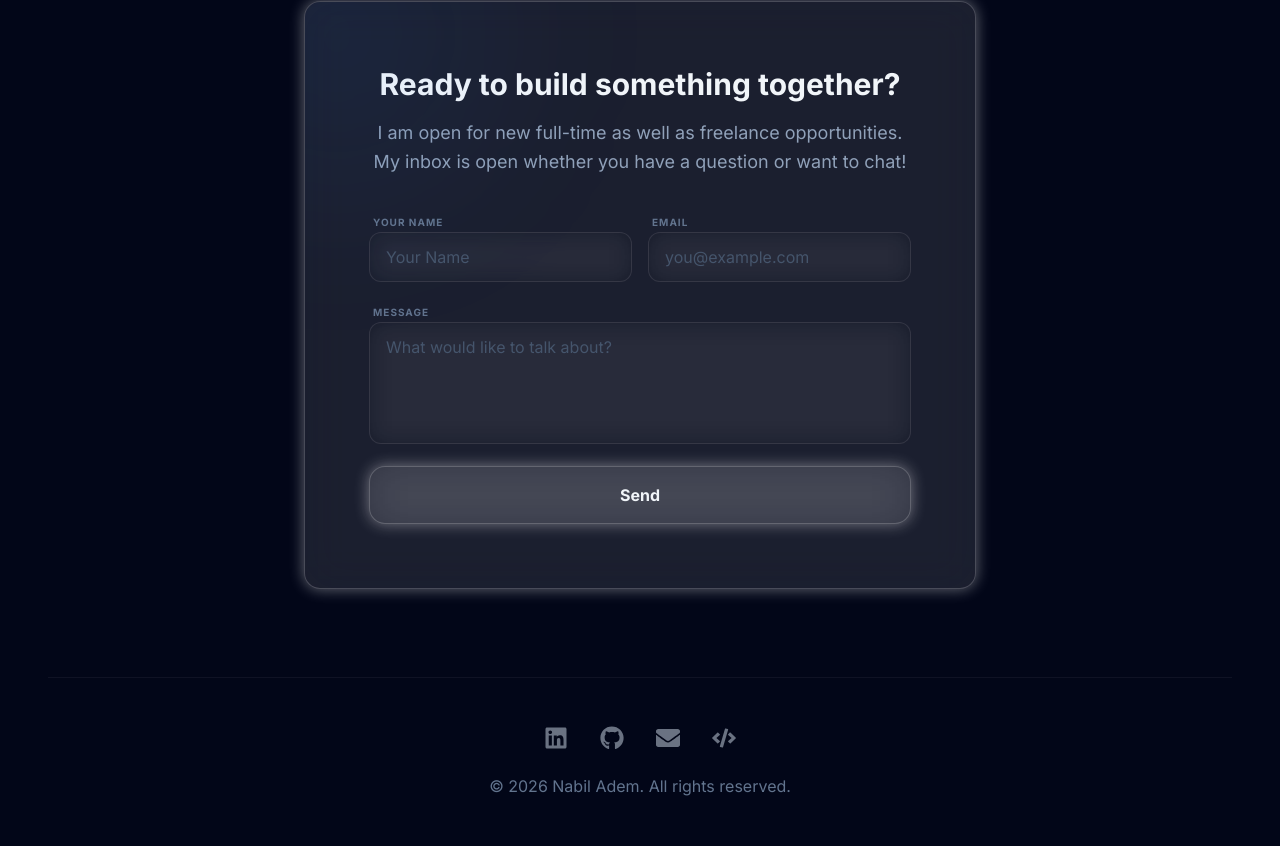
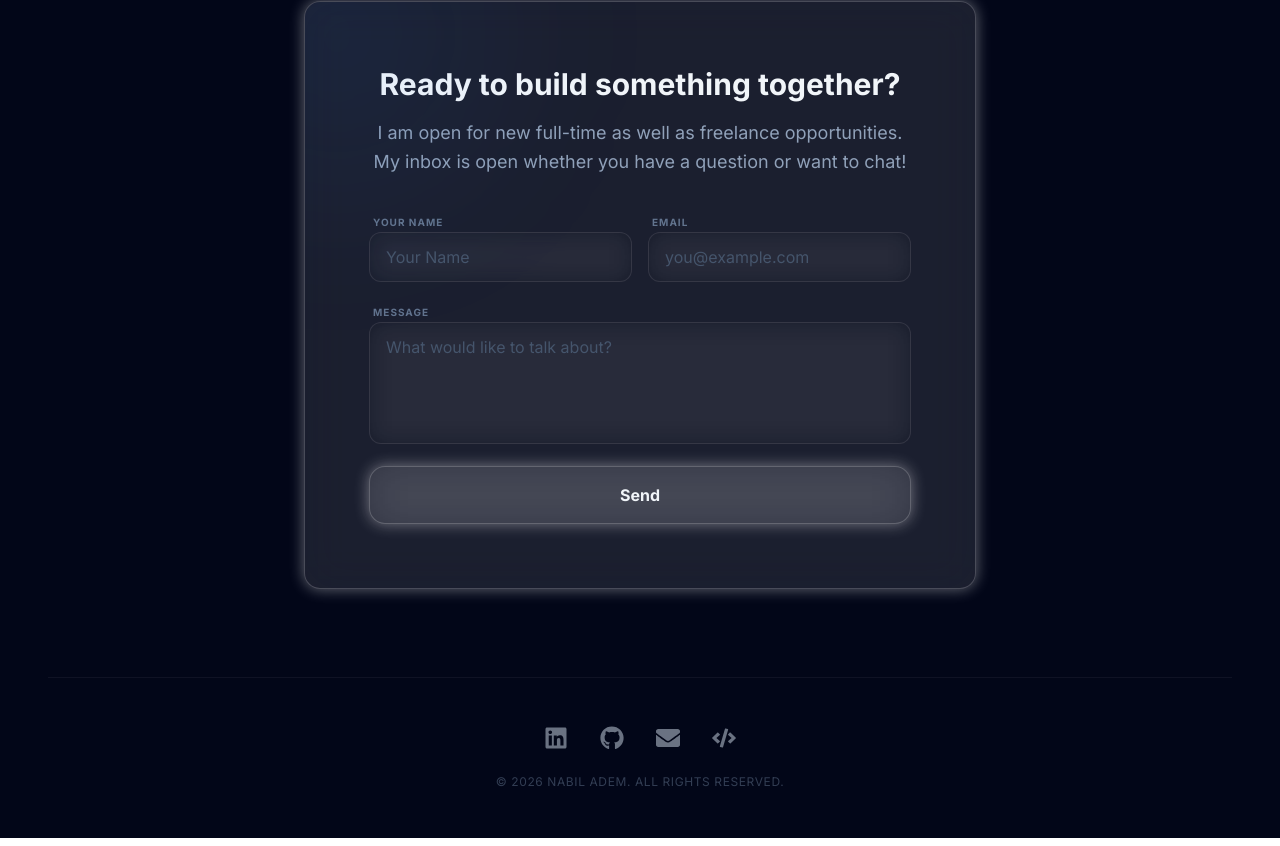
Before and after one commit to nabiladem/portfolio, a React (Vite) app: page / in a window 1280 px wide. Shown: the part 6014-6860 px from the top of the page. Built offline with nearby package versions, Linux system fonts and the light colour scheme.

Commit message:
Footer tweaks

```diff
--- a/src/App.jsx
+++ b/src/App.jsx
@@ -729,7 +729,9 @@ function App() {
             <FaCode />
           </motion.a>
         </motion.div>
-        <p>© {new Date().getFullYear()} Nabil Adem. All rights reserved.</p>
+        <p className="text-xs opacity-50 transition-opacity cursor-default uppercase tracking-wider">
+          © {new Date().getFullYear()} Nabil Adem. All rights reserved.
+        </p>
       </footer>
     </div>
   );
```
